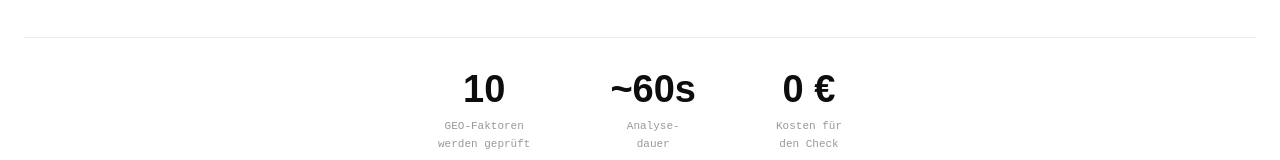
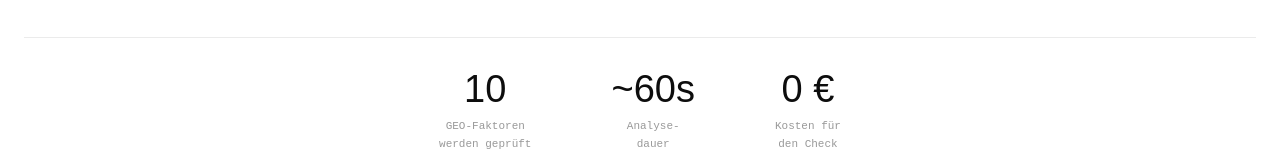
Before and after one commit to Grafikwald/ki-sichtbarkeits-check-app, a website: page public/index.html in a window 1280 px wide. Shown: the part 900-1060 px from the top of the page. Drawn offline with Linux system fonts and the light colour scheme; a web font is replaced by a local one.

Commit message:
Update index.html

```diff
--- a/public/index.html
+++ b/public/index.html
@@ -335,7 +335,7 @@
 
         .stat-val {
             font-size: 38px;
-            font-weight: 800;
+            font-weight: 400;
             line-height: 1;
             margin-bottom: 10px;
         }
```
